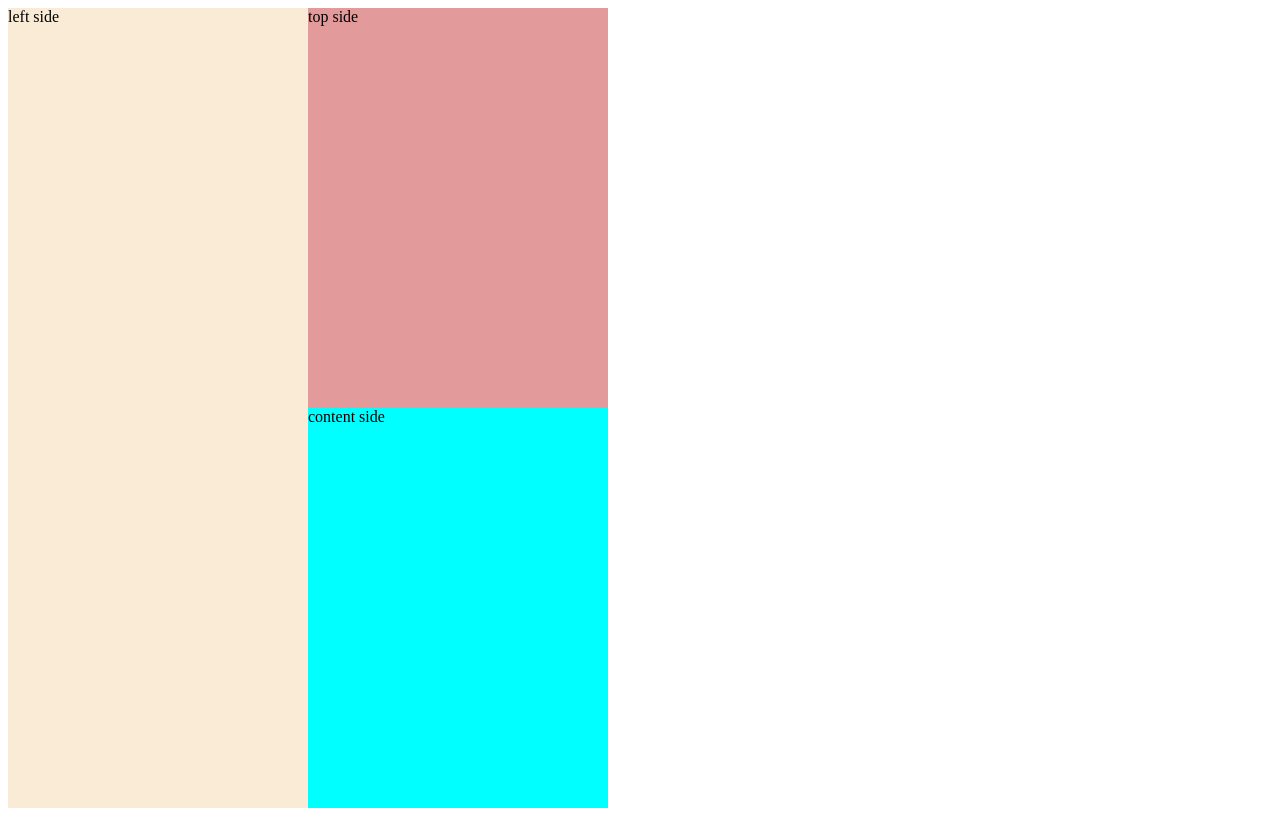
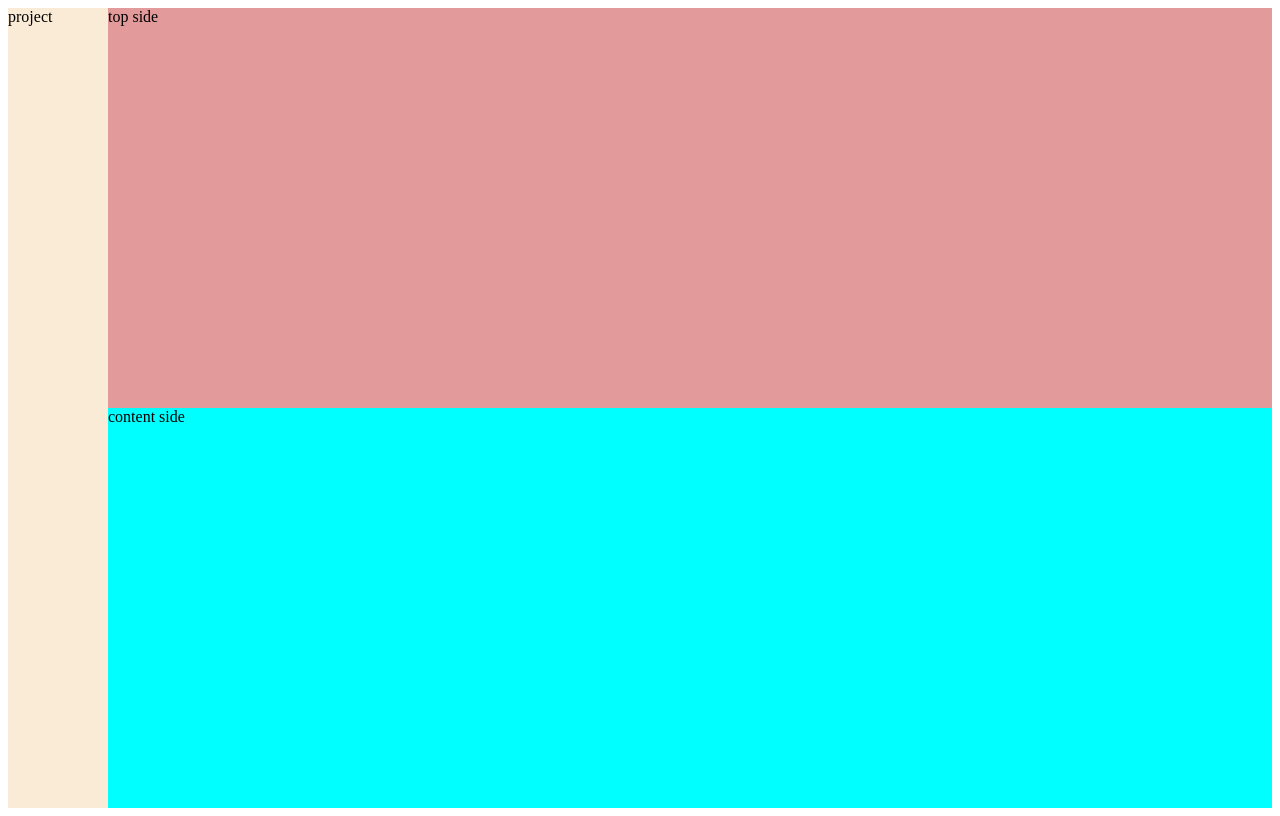
Before and after one commit to Dewa-Wono-Ichsan/Todo-List, a website built with webpack: page src/template.html in a window 1280 px wide. Built offline with nearby package versions, Linux system fonts and the light colour scheme.

Commit message:
Set size of grid template and adjust text content
Change div with class name container grid
template to adjust size left side size
menu of web page.

Change text content left side for implement
user interface in development.

```diff
--- a/src/styles.css
+++ b/src/styles.css
@@ -1,6 +1,6 @@
 .container{
     display: grid;
-    grid-template: repeat(2,400px)/repeat(2,300px);
+    grid-template: repeat(2,400px)/100px 1fr;
 }
 
 .top{
--- a/src/template.html
+++ b/src/template.html
@@ -8,7 +8,7 @@
 <body>
     <div class="container">
         <div class="top">top side</div>
-        <div class="left"> left side</div>
+        <div class="left">project</div>
         <div class="content">content side</div>
     </div>
 </body>
```
